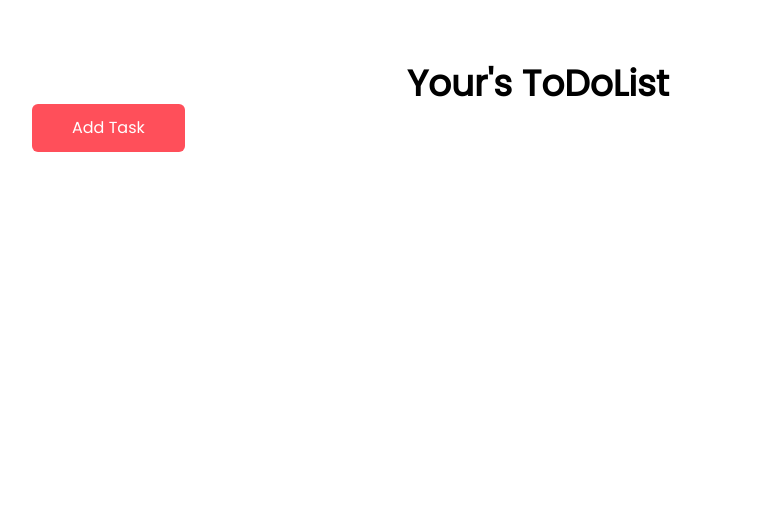
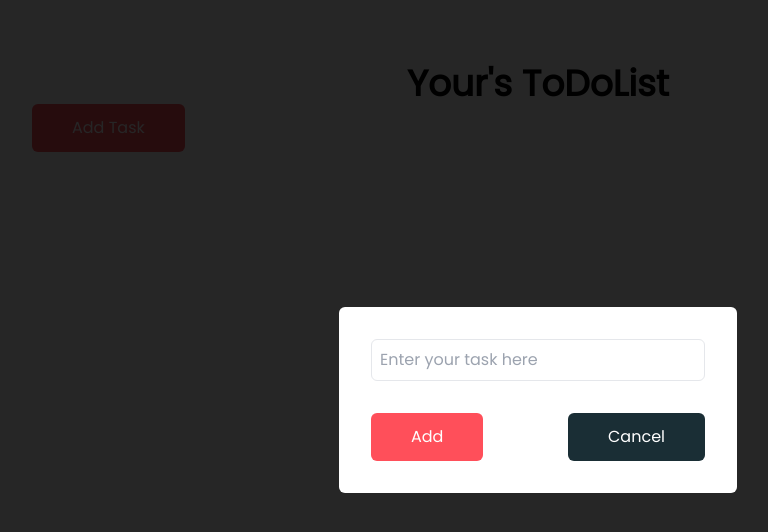
Before and after one commit to kaland891/TodoListApplication, a React (Vite) app in the folder frontend/: page / in a window 1280 px wide. Both pictures are taken after a click on the button "Add Task". Shown: the top 532 px of the page, without its empty margins (102-870 px from the left). Built offline with nearby package versions, Linux system fonts and the light colour scheme.

Commit message:
添加四个按钮

```diff
--- a/frontend/src/components/ToDoList.jsx
+++ b/frontend/src/components/ToDoList.jsx
@@ -15,11 +15,57 @@
   const todoList = useSelector((state) => state.todo.todoList);
   const sortCriteria = useSelector((state) => state.todo.sortCriteria);
   const [showModel, setShowModel] = React.useState(false);
+  const [currentTodo, setCurrentTodo] = React.useState(null);
 
   return (
-    <button className="bg-sunsetOrange text-center text-white py-3 px-10 rounded-md">
-      Add Task
-    </button>
+    <div>
+      {showModel && (
+        <div className="fixed w-full left-0 top-0 h-full bg-transparentBlack flex justify-center items-center">
+          <div className="bg-white p-8 rounded-md">
+            <input
+              type="text"
+              className="border p-2 rounded-md outlinw-none mb-8"
+              placeholder={
+                currentTodo ? "Update your task here" : "Enter your task here"
+              }
+            />
+            <div className="flex justify-between">
+              {currentTodo ? (
+                <>
+                  <button className="bg-sunsetOrange rounded-md text-white py-3 px-10">
+                    Save
+                  </button>
+                  <button
+                    className="bg-Tangaroa rounded-md text-white py-3 px-10"
+                    onClick={() => setShowModel(false)}
+                  >
+                    Cancel
+                  </button>
+                </>
+              ) : (
+                <>
+                  <button className="bg-sunsetOrange rounded-md text-white py-3 px-10">
+                    Add
+                  </button>
+                  <button
+                    className=" bg-Tangaroa rounded-md text-white py-3 px-10"
+                    onClick={() => setShowModel(false)}
+                  >
+                    Cancel
+                  </button>
+                </>
+              )}
+            </div>
+          </div>
+        </div>
+      )}
+      <button
+        className="bg-sunsetOrange text-center text-white py-3 px-10 rounded-md"
+        onClick={() => setShowModel(true)}
+      >
+        Add Task
+      </button>
+    </div>
   );
 };
 
```
